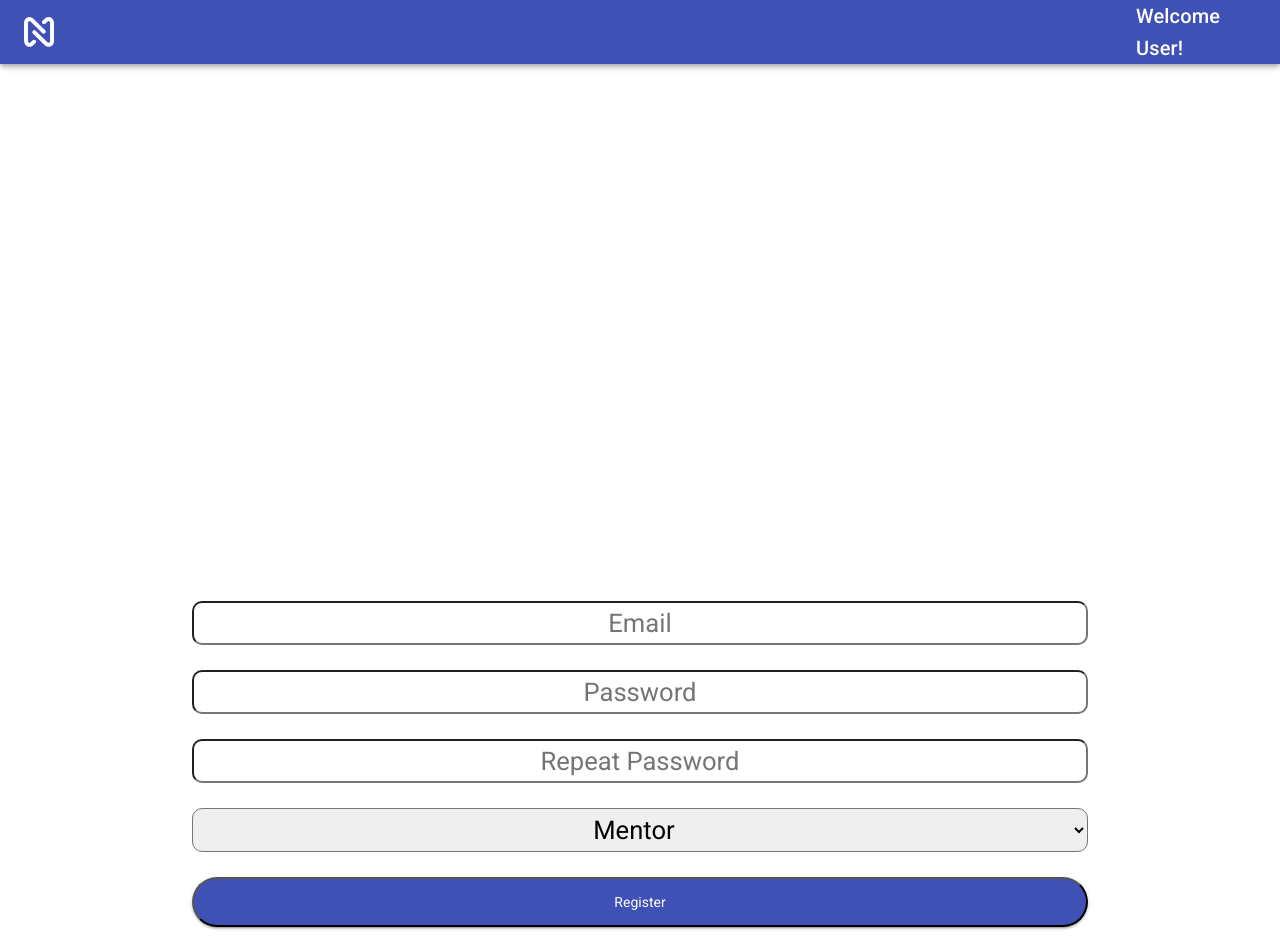
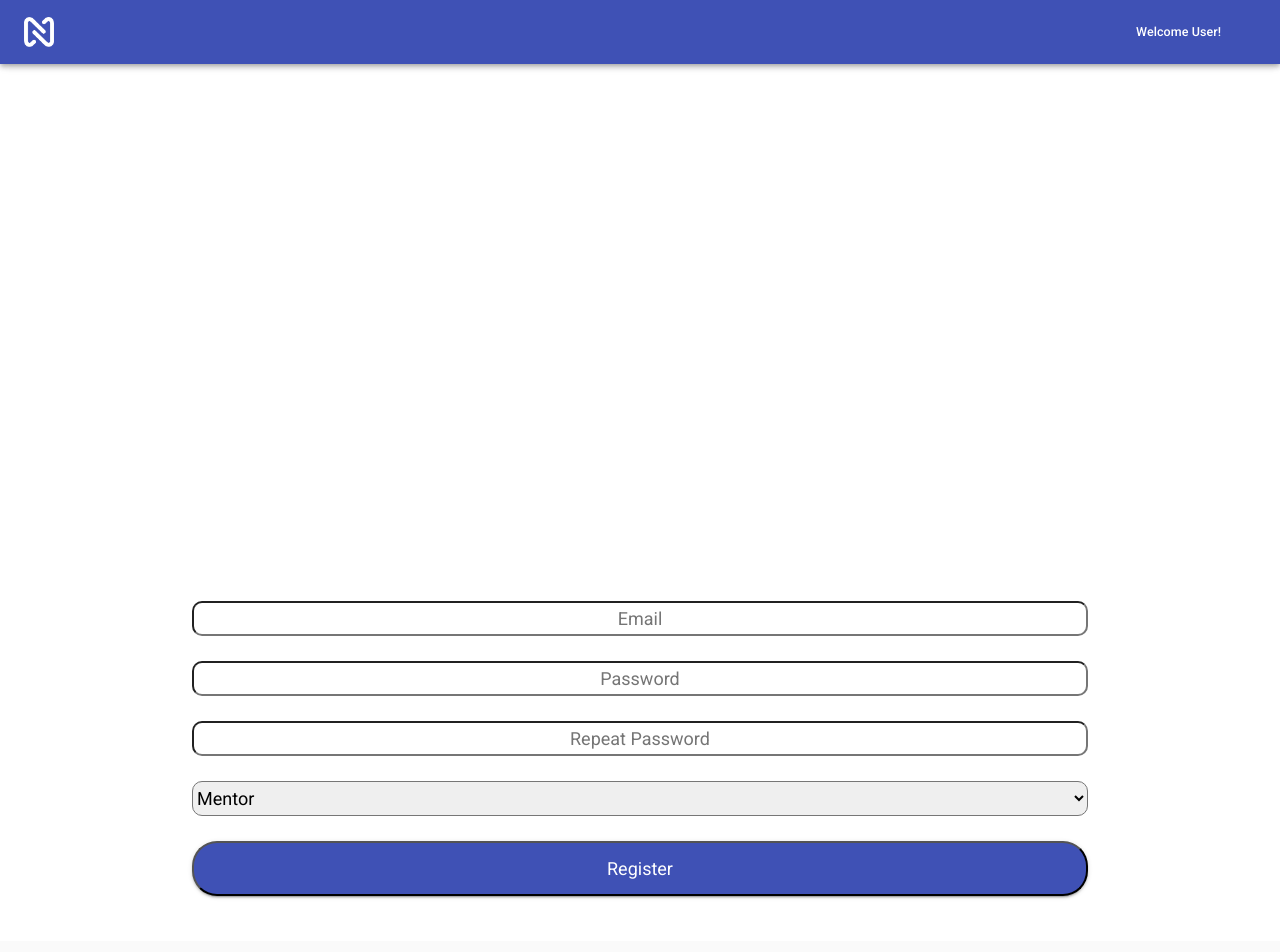
Before and after one commit to BloomTech-Labs/niyon-fe, a React (Create React App) app: page /registration in a window 1280 px wide. Shown: the top 952 px of the page. Built offline with nearby package versions, Linux system fonts and the light colour scheme.

Commit message:
sass being done the right way

```diff
--- a/src/App.js
+++ b/src/App.js
@@ -1,22 +1,22 @@
 import React, { useState } from "react";
-import { UserContext } from './UserContext'
+import { UserContext } from "./UserContext";
 import Marketing from "./components/marketing/Marketing";
 import About from "./components/about/About";
 import Home from "./components/home/Home";
 import Profile from "./components/profile/Profile";
 import Search from "./components/search/Search";
 import { Route } from "react-router-dom";
-import "./App.css";
+import "./sass_master/index.scss";
 
 import Registration from "./components/registration/Registration";
 import Login from "./components/login/Login";
 
 function App() {
   const [user, setUser] = useState({
-    id: 0
-  })
+    id: 0,
+  });
 
-   const value = {user, setUser}
+  const value = { user, setUser };
 
   return (
     <div className="App">
--- a/src/components/login/Login.js
+++ b/src/components/login/Login.js
@@ -1,7 +1,6 @@
 import React from "react";
 import { useForm } from "react-hook-form";
 import { axiosWithAuth } from "../apiStuff/axiosWithAuth";
-import "./styles.scss";
 import Header from "../header/Header";
 
 const Login = () => {
--- a/src/components/login/styles.scss
+++ b/src/components/login/login.scss
@@ -8,7 +8,7 @@
   input {
     width: 70%;
     margin-top: 25px;
-    font-size: 1.6rem;
+    font-size: 1.8rem;
     text-align: center;
     padding: 5px 0;
     border-radius: 10px;
@@ -18,7 +18,7 @@
   button {
     margin-top: 25px;
     width: 70%;
-    font-size: 0.875rem;
+    font-size: 1.8rem;
     padding: 15px 0;
     border-radius: 25px;
     background-color: #f50057;
@@ -27,4 +27,8 @@
       0px 2px 2px 0px rgba(0, 0, 0, 0.14), 0px 1px 5px 0px rgba(0, 0, 0, 0.12);
     font-family: "Roboto", "Helvetica", "Arial", sans-serif;
   }
+
+  p {
+    font-size: 1.6rem;
+  }
 }
--- a/src/components/registration/Registration.js
+++ b/src/components/registration/Registration.js
@@ -1,7 +1,6 @@
 import React from "react";
 import { useForm } from "react-hook-form";
 import { axiosWithAuth } from "../apiStuff/axiosWithAuth";
-import "./styles.scss";
 import Header from "../header/Header";
 
 const Registration = (props) => {
--- a/src/components/registration/styles.scss
+++ b/src/components/registration/registration.scss
@@ -14,7 +14,7 @@
   input {
     width: 70%;
     margin-top: 25px;
-    font-size: 1.6rem;
+    font-size: 1.8rem;
     text-align: center;
     padding: 5px 0;
     border-radius: 10px;
@@ -29,8 +29,7 @@
   select {
     width: 70%;
     margin-top: 25px;
-    font-size: 1.6rem;
-    text-align: center;
+    font-size: 1.8rem;
     padding: 5px 0;
     border-radius: 10px;
     font-family: "Roboto", "Helvetica", "Arial", sans-serif;
@@ -39,7 +38,7 @@
   button {
     margin-top: 25px;
     width: 70%;
-    font-size: 0.875rem;
+    font-size: 1.8rem;
     padding: 15px 0;
     border-radius: 25px;
     background-color: #3f51b5;
--- /dev/null
+++ b/src/sass_master/global.scss
@@ -0,0 +1,3 @@
+html {
+  font-size: 62.5%;
+}
--- /dev/null
+++ b/src/sass_master/index.scss
@@ -0,0 +1,4 @@
+@import "reset";
+@import "global.scss";
+@import "../components/login/login.scss";
+@import "../components/registration/registration.scss";
```
Also changed, not shown: src/sass_master/reset.scss (renamed from src/App.css).
